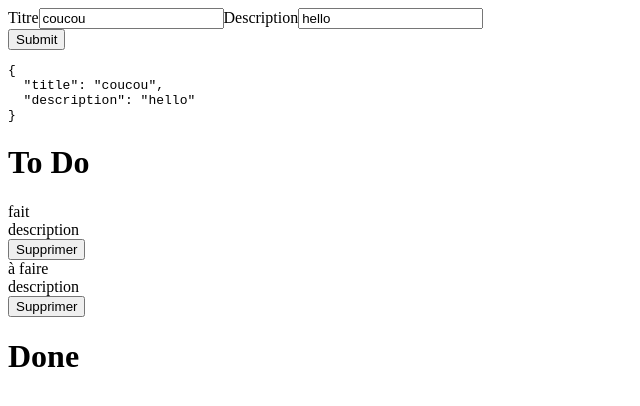
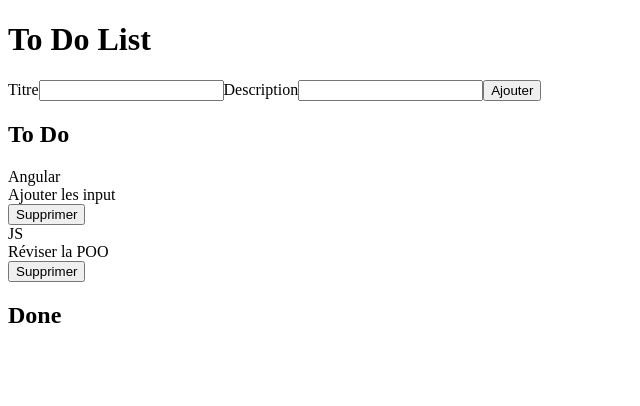
Before and after one commit to NLavroff/ToDoList, an Angular app: page / in a window 1280 px wide. Shown: the top 406 px of the page, without its empty margins (0-640 px from the left). Built offline with nearby package versions, Linux system fonts and the light colour scheme.

Commit message:
redone to do list

```diff
--- a/src/app/app.component.html
+++ b/src/app/app.component.html
@@ -1,28 +1,28 @@
+<h1>To Do List</h1>
+
 <form [formGroup]="myForm">
   <label>Titre</label>
   <input type="text" formControlName="title"/>
   <label>Description</label>
   <input type="text" formControlName="description" />
+  <button (click)="onSubmit()">Ajouter</button>
 </form>
-<button (click)="onSubmit()">Submit</button>
 
-<pre>{{myForm.value | json}}</pre>
 
-<h1>To Do</h1>
-<div *ngFor="let task of toDoList; let index = index" (click)="task.done=true">
+<h2>To Do</h2>
+<div *ngFor="let task of list; let i = index" (click)="task.done=true">
   <ng-container *ngIf="!task.done">
     <div>{{task.title}}</div>
     <div>{{task.description}}</div>
-    <button (click)="toDoList.splice(index, 1)">Supprimer</button>
+    <button (click)="list.splice(i, 1)">Supprimer</button>
   </ng-container>
-
 </div>
 
-<h1>Done</h1>
-<div *ngFor="let task of toDoList; let index = index" (click)="task.done=false">
+<h2>Done</h2>
+<div *ngFor="let task of list; let i= index" (click)="task.done=false">
   <ng-container *ngIf="task.done">
     <div>{{task.title}}</div>
     <div>{{task.description}}</div>
-    <button (click)="toDoList.splice(index, 1)">Supprimer</button>
+    <button (click)="list.splice(i, 1)">Supprimer</button>
   </ng-container>
 </div>
--- a/src/app/app.component.ts
+++ b/src/app/app.component.ts
@@ -8,48 +8,37 @@ import { FormControl, FormGroup } from '@angular/forms';
 })
 export class AppComponent {
   title = 'todolist';
-  toDoList = [
+
+  list = [
     {
-      title: 'fait',
-      description: 'description',
+      title: 'Angular',
+      description: 'Ajouter les input',
       done: false,
     },
     {
-      title: 'à faire',
-      description: 'description',
+      title: 'JS',
+      description: 'Réviser la POO',
       done: false,
     },
   ];
 
   public myForm = new FormGroup({
-    title: new FormControl('coucou'),
-    description: new FormControl('hello'),
+    title: new FormControl(''),
+    description: new FormControl(''),
   });
 
   onSubmit() {
-    //récupérer la tache
-    //comparer la tache avec la toDoList s'il existe déjà
-    //si non le push
     const task = this.myForm.value;
     console.log(task);
-    console.table(this.toDoList);
-    // let isDuplicate = false;
-    // this.toDoList.forEach(toDoListTask => {
-    //   if(toDoListTask.title === task.title && toDoListTask.description === task.description) {
-    //     isDuplicate = true;
-    //   }
-    // })
-    // if (!isDuplicate) {
-    //   this.toDoList.push(this.myForm.value);
-    // }
-    const find = this.toDoList.find(
+    console.table(this.list);
+    const find = this.list.find(
       (toDoListTask) =>
         toDoListTask.title === task.title &&
         toDoListTask.description === task.description
     );
     console.log(find);
     if (!find) {
-      this.toDoList.push(this.myForm.value);
+      this.list.push(task);
     }
   }
 }
```
